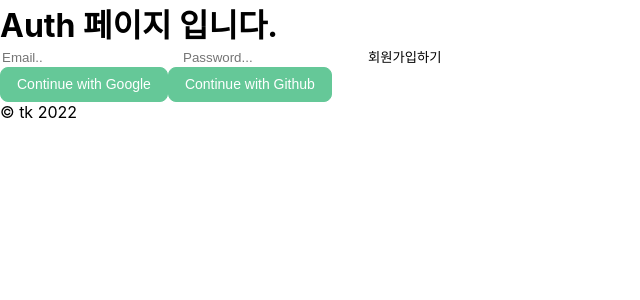
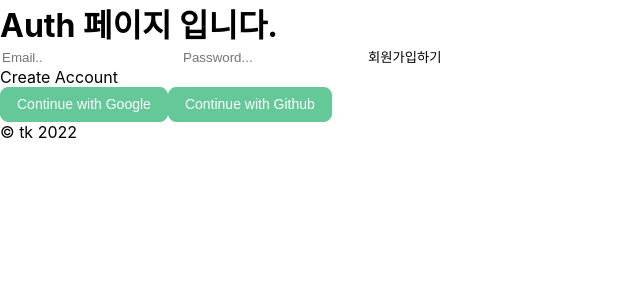
Before and after one commit to ohtaekwon/daechwita, a React (Create React App) app in the folder client/: page / in a window 1280 px wide. Shown: the top 300 px of the page, without its empty margins (0-640 px from the left). Built offline with nearby package versions, Linux system fonts and the light colour scheme; no server answers.

Commit message:
chore: 에러 메시지 타입 설정`

```diff
--- a/client/src/pages/auth.tsx
+++ b/client/src/pages/auth.tsx
@@ -7,10 +7,14 @@ import {
 } from "firebase/auth";
 import { authService } from "lib/firebase/firebase.config";
 
+type ErrorWithMessage = {
+  message: string;
+};
 const Auth = () => {
   const [email, setEmail] = React.useState<string>("");
   const [password, setPassword] = React.useState<string>("");
   const [newAccount, setNewAccount] = React.useState(false);
+  const [error, setError] = React.useState("");
 
   const onChange = (e: SyntheticEvent) => {
     // console.log((e.target as HTMLInputElement).name);
@@ -41,9 +45,13 @@ const Auth = () => {
       }
       console.log(data);
     } catch (error) {
-      console.log(error);
+      {
+        error instanceof Error && setError(error.message);
+      }
     }
   };
+
+  const toggleAccount = () => setNewAccount((prev) => !prev);
 
   return (
     <>
@@ -69,7 +77,11 @@ const Auth = () => {
           type="submit"
           value={newAccount ? "로그인하기" : "회원가입하기"}
         />
+        {error}
       </form>
+      <span onClick={toggleAccount}>
+        {newAccount ? "Sign in" : "Create Account"}
+      </span>
       <div>
         <Button variant={"primary"} onClick={signInWithGoogle}>
           Continue with Google
```
